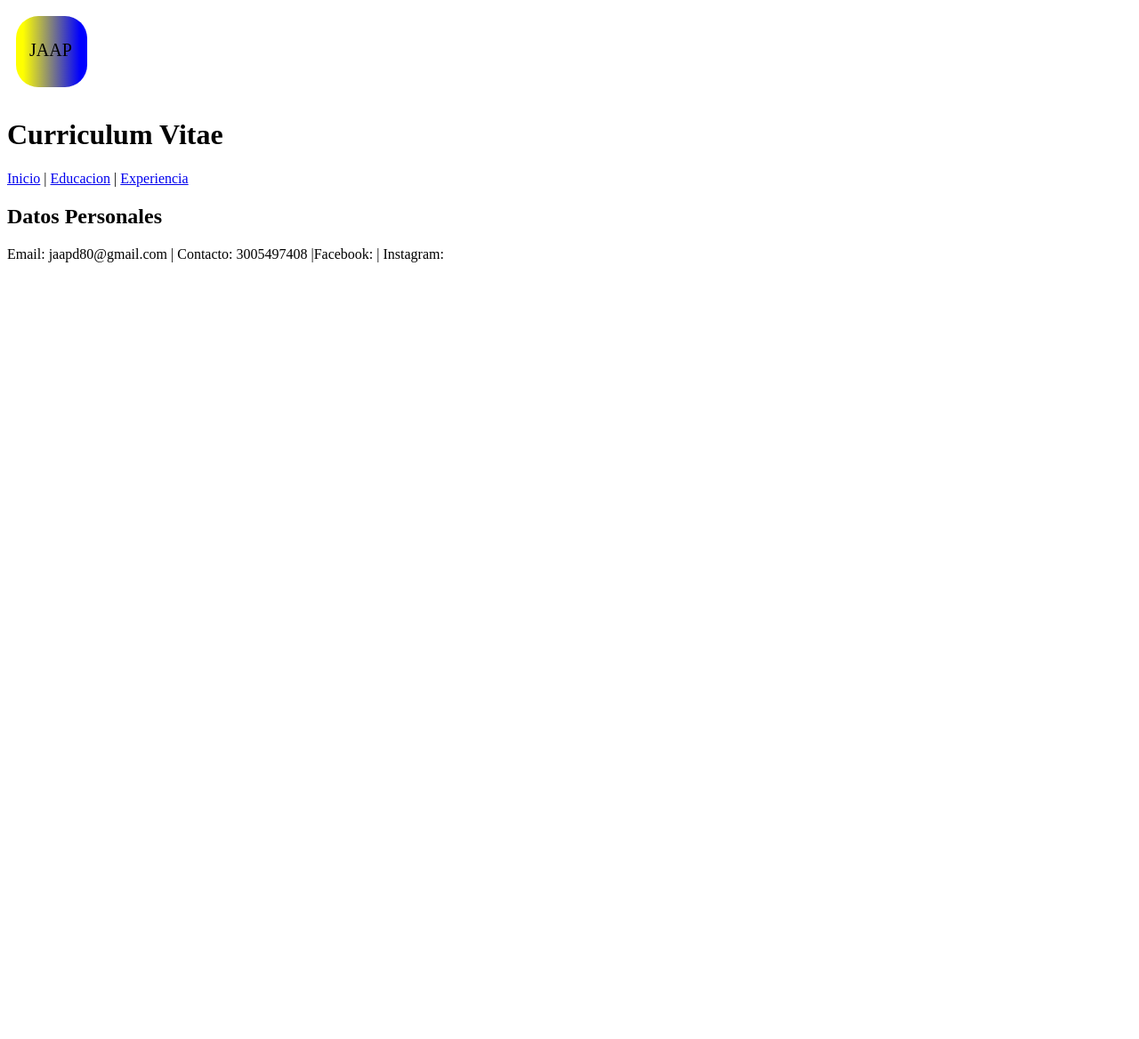
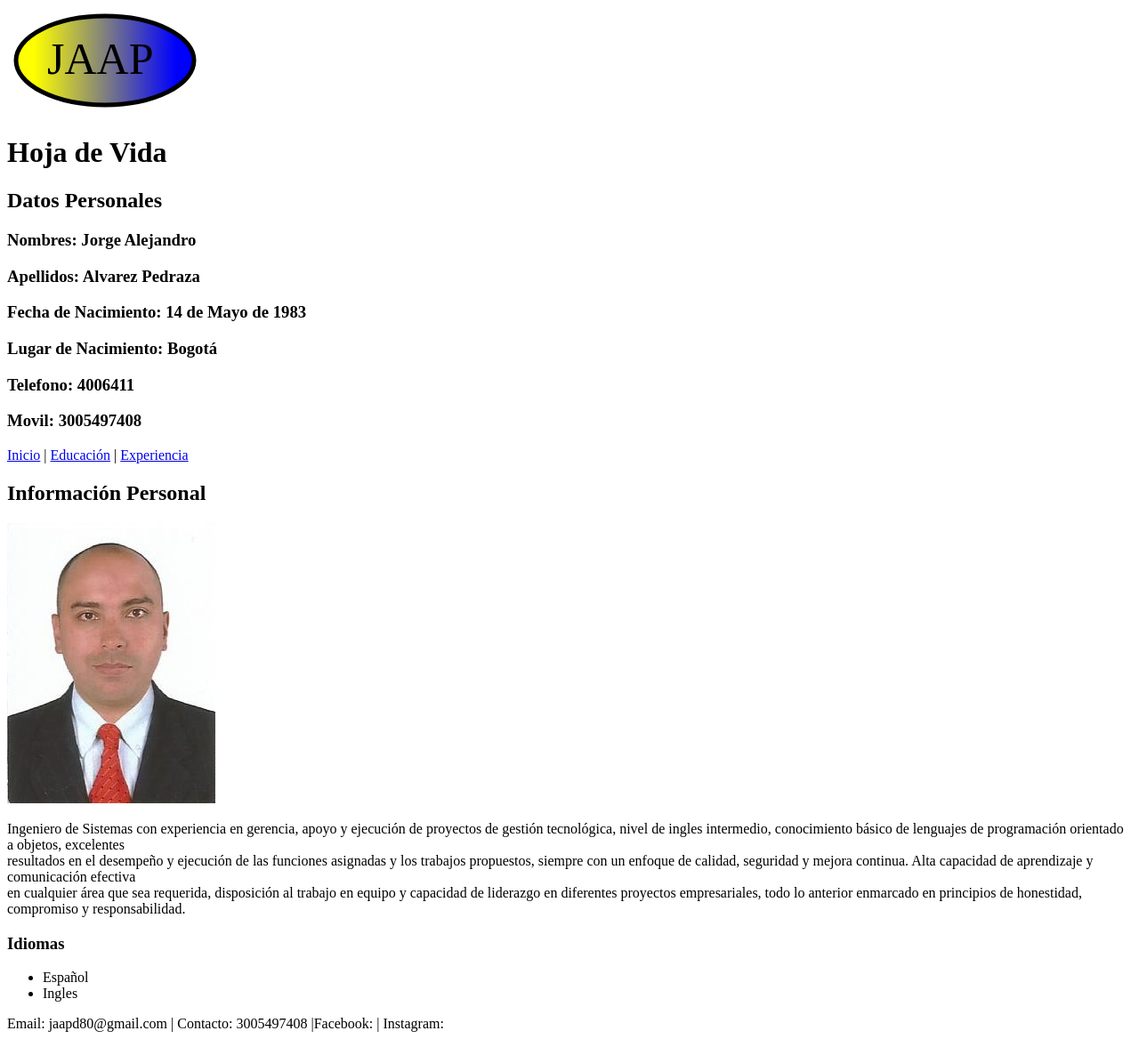
Before and after one commit to jorgealvarez1408/Fundamentos-HTML, a plain HTML site: page index.html in a window 1280 px wide. Shown: the whole page at 89% size. Before the commit the page ends 800 px from the top, so only its background shows below. Drawn offline with Linux system fonts and the light colour scheme.

Commit message:
Modificó estructura de etiquetas semánticas: incorporo al header logo svg y cambio su forma por una elipse, agrego datos personales e información personal (foto-perfil-idiomas)

```diff
--- a/index.html
+++ b/index.html
@@ -6,7 +6,8 @@
     <title>Inicio</title>
   </head>
   <body>
-    <svg width="100" height="100" viewBox="0 0 100 100">
+    <header>
+      <svg width="220" height="120" viewBox="0 0 220 120">
         <g>
         <defs>
             <linearGradient id="gradiente1">
@@ -15,21 +16,39 @@
             </linearGradient>
         </defs>
         </g>
-      <rect x="10" y="10" rx="25" ry="25" width="80" height="80" fill="url(#gradiente1)"/>
-      <text fill="black" font-size="20" font-family="algerian" x="25" Y="55">JAAP</text>
+        <ellipse stroke="black" stroke-width="5" cx="110" cy="60" rx="100" ry="50" width="80" height="80" fill="url(#gradiente1)"/>
+        <text fill="black" font-size="50" font-family="algerian" x="45" Y="75">JAAP</text>
       </svg>
-    <header>
-      <h1>Curriculum Vitae</h1>
+      <h1>Hoja de Vida</h1>
     </header>
+    <section>
+      <article class="">
+        <h2>Datos Personales</h2>
+        <h3>Nombres: Jorge Alejandro</h3>
+        <h3>Apellidos: Alvarez Pedraza</h3>
+        <h3>Fecha de Nacimiento: 14 de Mayo de 1983</h3>
+        <h3>Lugar de Nacimiento: Bogotá</h3>
+        <h3>Telefono: 4006411</h3>
+        <h3>Movil: 3005497408</h3>
+      </article>
+    </section>
     <nav>
-      <a href="index.html">Inicio</a> | <a href="educacion.html">Educacion</a> | <a href="experiencia.html">Experiencia</a>
+      <a href="index.html">Inicio</a> | <a href="educacion.html">Educación</a> | <a href="experiencia.html">Experiencia</a>
     </nav>
     <section>
       <article class="">
-        <h2>Datos Personales</h2>
+        <h2>Información Personal</h2>
+        <img src="img/jorge.jpg" alt="jorge" title="jorge">
       </article>
       <article class="">
-        <p></p>
+        <p>Ingeniero de Sistemas con experiencia en gerencia, apoyo y ejecución de proyectos de gestión tecnológica, nivel de ingles intermedio, conocimiento básico de lenguajes de programación orientado a objetos, excelentes <br> resultados en el desempeño y ejecución de las funciones asignadas y los trabajos propuestos, siempre con un enfoque de calidad, seguridad y mejora continua.
+        Alta capacidad de aprendizaje y comunicación efectiva <br> en cualquier área que sea requerida, disposición al trabajo en equipo y capacidad de liderazgo en diferentes proyectos empresariales, todo lo anterior enmarcado en principios de honestidad, compromiso y responsabilidad.
+        </p>
+        <h3>Idiomas</h3>
+        <ul>
+          <li>Español</li>
+          <li>Ingles</li>
+        </ul>
       </article>
     </section>
     <footer>Email: jaapd80@gmail.com | Contacto: 3005497408 |Facebook: | Instagram:</footer>
```
Also changed, not shown: img/jorge.jpg (added). Lines whose indentation alone changed are shown as unchanged.
